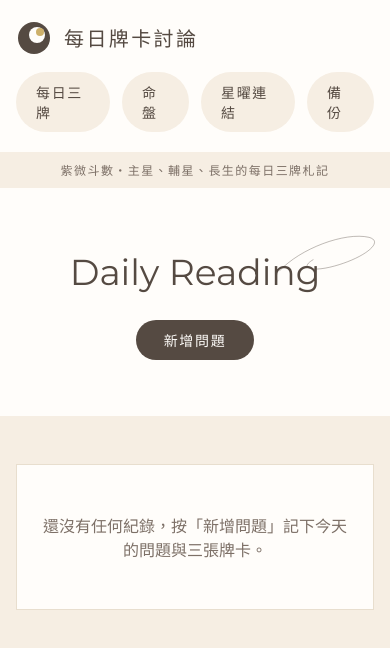
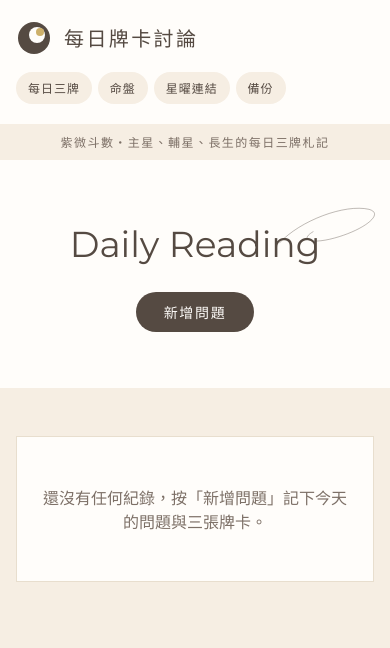
Before and after one commit to zw-research/ZW-Card, a Next.js app: page / in a window 390 px wide. Shown: the top 648 px of the page. Built offline with nearby package versions, Linux system fonts and the light colour scheme.

Commit message:
Fit the header menu on one row on phones

```diff
--- a/src/app/layout.tsx
+++ b/src/app/layout.tsx
@@ -9,7 +9,7 @@ export const metadata: Metadata = {
 };
 
 const NAV_PILL =
-  "rounded-full px-5 py-2.5 text-sm tracking-[0.12em] transition-colors focus-visible:outline-2 focus-visible:outline-offset-2 focus-visible:outline-ink";
+  "rounded-full px-3 py-2 text-xs tracking-[0.08em] whitespace-nowrap transition-colors sm:px-5 sm:py-2.5 sm:text-sm sm:tracking-[0.12em] focus-visible:outline-2 focus-visible:outline-offset-2 focus-visible:outline-ink";
 
 export default function RootLayout({ children }: LayoutProps<"/">) {
   return (
@@ -40,7 +40,7 @@ export default function RootLayout({ children }: LayoutProps<"/">) {
                 NOTES
               </span>
             </HomeLink>
-            <nav aria-label="主選單" className="flex gap-3">
+            <nav aria-label="主選單" className="flex gap-1.5 sm:gap-3">
               <HomeLink className={`${NAV_PILL} bg-paper hover:bg-line`}>每日三牌</HomeLink>
               <Link href="/chart" className={`${NAV_PILL} bg-paper hover:bg-line`}>
                 命盤
```
